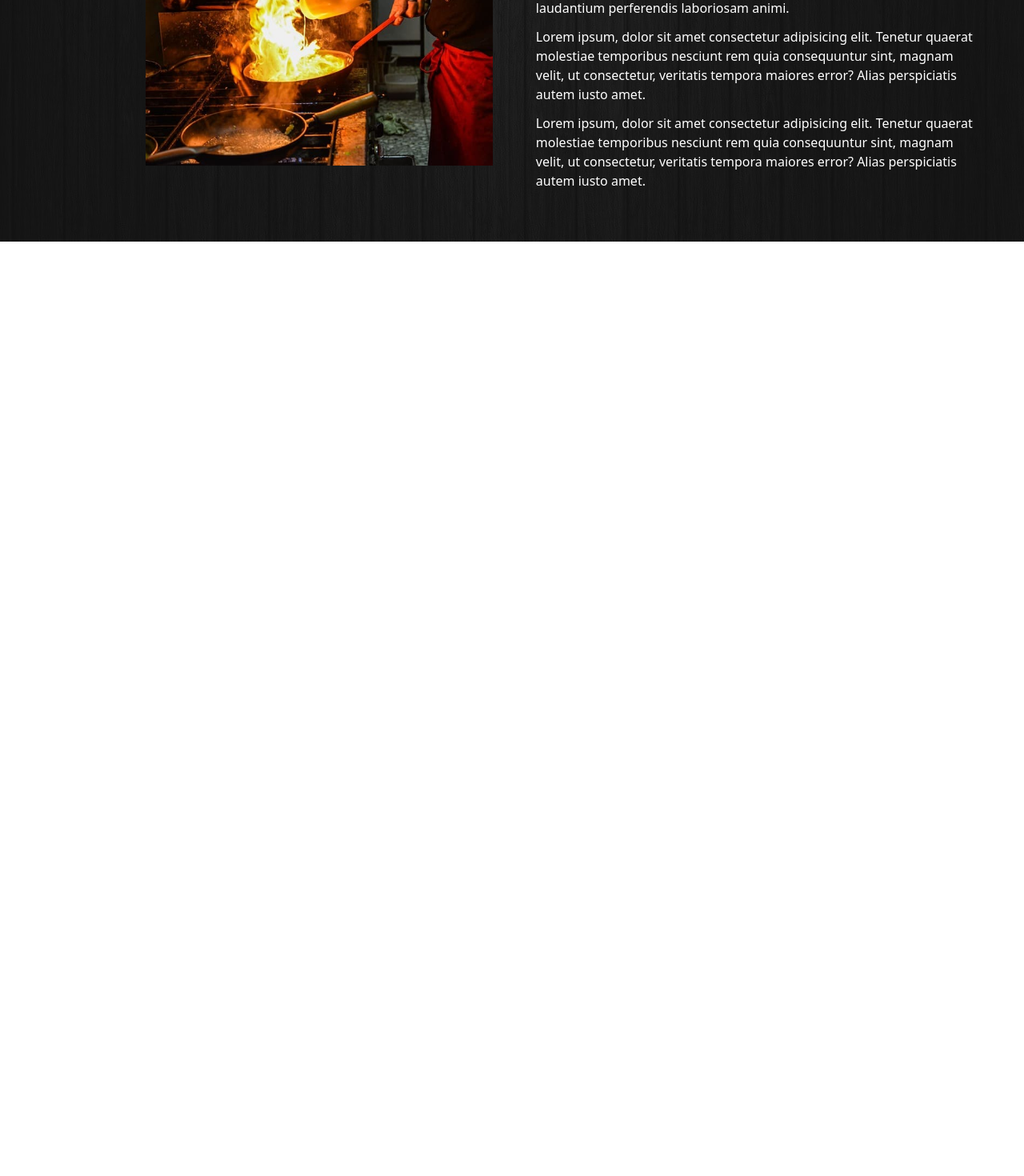
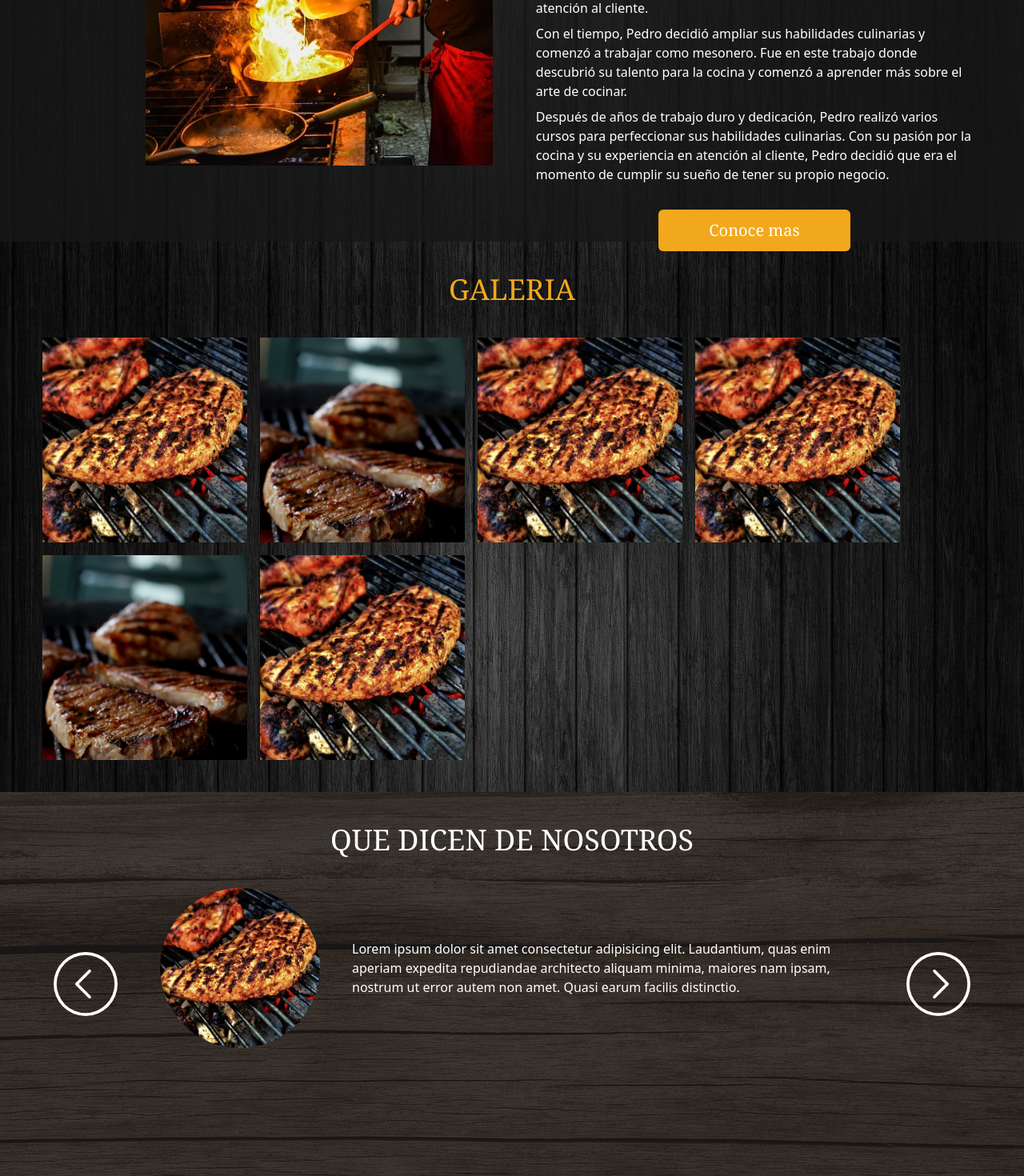
Before and after one commit to Mac32/parripollos-baje, a Next.js app: page / in a window 1280 px wide. Shown: the part 1218-2688 px from the top of the page at 80% size. Before the commit the page ends 1520 px from the top, so only its background shows below. Built offline with nearby package versions, Linux system fonts and the light colour scheme.

Commit message:
add new things and I make the carrusel of feedback section

```diff
--- /dev/null
+++ b/src/components/ButtonOfSection.tsx
@@ -0,0 +1,11 @@
+import Link from 'next/link'
+
+interface props {
+  href: string
+  children: string
+}
+export default function ButtonOfSection ({ href, children }: props): JSX.Element {
+  return (
+    <Link className='text-white self-center text-xl font-serif w-60 text-center rounded-md p-3 bg-[#F2A81D]' href={href}>{children}</Link>
+  )
+}
--- /dev/null
+++ b/src/components/SectionFeedBack.tsx
@@ -0,0 +1,49 @@
+import Image from 'next/image'
+import { useState } from 'react'
+import { comments } from '../data/comments'
+import ArrowLeft from './icons/ArrowLeft'
+import ArrowRigth from './icons/ArrowRight'
+export default function SectionFeedBack (): JSX.Element {
+  const [currentCommentIndex, setCurrentCommentIndex] = useState(0)
+
+  const beforComment = (): void => {
+    if (currentCommentIndex <= 0) {
+      setCurrentCommentIndex(3)
+    }
+    setCurrentCommentIndex(
+      (currentCommentIndex - 1) % 3
+    )
+  }
+
+  const nextComment = (): void => {
+    setCurrentCommentIndex(
+      (currentCommentIndex + 1) % 3
+    )
+  }
+
+  return (
+    <div id='feedback' className='h-[30rem] mt-10'>
+      <div className='h-[30rem] bg-[#171717]/80 relative'>
+
+        <h2 className='text-white text-center font-serif text-4xl pt-10'>QUE DICEN DE NOSOTROS</h2>
+        <div className='flex gap-10 justify-center mt-10'>
+          <div className='rounded-full overflow-hidden flex'>
+            <Image
+              alt='is a woman'
+              src={comments[Math.abs(currentCommentIndex)].image}
+              width={200}
+              height={200}
+            />
+          </div>
+          <div className='text-white w-1/2 flex justify-center items-center'>
+            <p>
+              {comments[Math.abs(currentCommentIndex)].comment}
+            </p>
+          </div>
+        </div>
+        <button className='absolute h-full top-0 w-1/6 flex justify-center items-center flex-col' onClick={beforComment}><ArrowLeft /></button>
+        <button className='absolute h-full top-0 w-1/6 flex justify-center items-center flex-col right-0' onClick={nextComment}><ArrowRigth /></button>
+      </div>
+    </div>
+  )
+}
--- /dev/null
+++ b/src/components/SectionGalery.tsx
@@ -0,0 +1,57 @@
+import TitleOfSection from './TitleOfSection'
+import Image from 'next/image'
+import meet2 from '../assets/Images/meat-2.jpg'
+import meet from '../assets/Images/meat.jpg'
+
+export default function SectionGalery (): JSX.Element {
+  return (
+    <div className=''>
+      <TitleOfSection>GALERIA</TitleOfSection>
+      <div className='mt-10 flex flex-wrap gap-4 w-11/12 mx-auto '>
+        <div className=' w-64 h-64 '>
+          <Image
+            className=''
+            alt='Chef cooking'
+            src={meet2}
+          />
+        </div>
+        <div className='overflow-hidden w-64 h-64'>
+          <Image
+            className=''
+            alt='Fire'
+            src={meet}
+          />
+        </div>
+        <div className='overflow-hidden w-64 h-64 '>
+          <Image
+            className=''
+            alt='Chef cooking'
+            src={meet2}
+          />
+        </div>
+        <div className='overflow-hidden w-64 h-64 '>
+          <Image
+            className=''
+            alt='Meet image'
+            src={meet2}
+          />
+        </div>
+        <div className='overflow-hidden w-64 h-64 '>
+          <Image
+            className=''
+            alt='Meet image'
+            src={meet}
+          />
+        </div>
+        <div className='overflow-hidden w-64 h-64'>
+          <Image
+            className=''
+            alt='Meet image'
+            src={meet2}
+          />
+        </div>
+
+      </div>
+    </div>
+  )
+}
--- a/src/components/SectionOurChef.tsx
+++ b/src/components/SectionOurChef.tsx
@@ -1,5 +1,8 @@
 import Image from 'next/image'
 import chef from '../assets/Images/chef.jpg'
+import TitleOfSection from './TitleOfSection'
+import Link from 'next/link'
+import ButtonOfSection from './ButtonOfSection'
 
 export default function SectionOurCheft (): JSX.Element {
   return (
@@ -13,13 +16,20 @@ export default function SectionOurCheft (): JSX.Element {
         />
       </div>
       <div className='w-[56%] mr-16'>
-        <h2 className='text-[#F2A81D] text-center font-serif text-4xl mt-10'>Nuestro Chef</h2>
+        <TitleOfSection>Nuestro Chef</TitleOfSection>
         <div className='text-white mt-6'>
-          <p>Lorem ipsum dolor, sit amet consectetur adipisicing elit. Beatae debitis aliquam quod id asperiores commodi fugit, reiciendis praesentium consequatur! Quam, rem aut obcaecati placeat tempore labore laudantium perferendis laboriosam animi.</p>
-          <p className='mt-3'>Lorem ipsum, dolor sit amet consectetur adipisicing elit. Tenetur quaerat molestiae temporibus nesciunt rem quia consequuntur sint, magnam velit, ut consectetur, veritatis tempora maiores error? Alias perspiciatis autem iusto amet.
+          <p>
+            Pedro García, desde joven, descubrió su pasión por la coctelería y comenzó trabajando como bartender en varios bares y restaurantes. Sabía cómo preparar los mejores tragos y ganó mucha experiencia en atención al cliente.
           </p>
-          <p className='mt-3'>Lorem ipsum, dolor sit amet consectetur adipisicing elit. Tenetur quaerat molestiae temporibus nesciunt rem quia consequuntur sint, magnam velit, ut consectetur, veritatis tempora maiores error? Alias perspiciatis autem iusto amet.
+          <p className='mt-2'>
+            Con el tiempo, Pedro decidió ampliar sus habilidades culinarias y comenzó a trabajar como mesonero. Fue en este trabajo donde descubrió su talento para la cocina y comenzó a aprender más sobre el arte de cocinar.
           </p>
+          <p className='mt-2'>
+            Después de años de trabajo duro y dedicación, Pedro realizó varios cursos para perfeccionar sus habilidades culinarias. Con su pasión por la cocina y su experiencia en atención al cliente, Pedro decidió que era el momento de cumplir su sueño de tener su propio negocio.
+          </p>
+          <div className='flex flex-col mt-8'>
+            <ButtonOfSection href='/ourchef'>Conoce mas</ButtonOfSection>
+          </div>
         </div>
       </div>
     </div>
--- a/src/components/SectionOurHistory.tsx
+++ b/src/components/SectionOurHistory.tsx
@@ -2,6 +2,8 @@ import Image from 'next/image'
 import imageFire from '../assets/Images/fire.jpg'
 import imageFood from '../assets/Images/meat.jpg'
 import imageFood2 from '../assets/Images/meat-2.jpg'
+import Link from 'next/link'
+import ButtonOfSection from './ButtonOfSection'
 
 export default function SectionOurHistory (): JSX.Element {
   return (
@@ -29,11 +31,19 @@ export default function SectionOurHistory (): JSX.Element {
       <div className='w-[50%] mr-16'>
         <h2 className='text-[#F2A81D] text-center font-serif text-4xl mt-10'>Nuestra Historia</h2>
         <div className='text-white mt-6'>
-          <p>Lorem ipsum dolor, sit amet consectetur adipisicing elit. Beatae debitis aliquam quod id asperiores commodi fugit, reiciendis praesentium consequatur! Quam, rem aut obcaecati placeat tempore labore laudantium perferendis laboriosam animi.</p>
-          <p className='mt-3'>Lorem ipsum, dolor sit amet consectetur adipisicing elit. Tenetur quaerat molestiae temporibus nesciunt rem quia consequuntur sint, magnam velit, ut consectetur, veritatis tempora maiores error? Alias perspiciatis autem iusto amet.
+          <p>
+            Parripollos B.A.J.E. es una pollería familiar con una historia muy especial detrás de su nombre. Todo comenzó hace varios años, cuando Pedro García, un joven emprendedor, decidió iniciar su propio negocio de venta de pollos asados.
           </p>
-          <p className='mt-3'>Lorem ipsum, dolor sit amet consectetur adipisicing elit. Tenetur quaerat molestiae temporibus nesciunt rem quia consequuntur sint, magnam velit, ut consectetur, veritatis tempora maiores error? Alias perspiciatis autem iusto amet.
+          <p className='mt-2'>
+            Pedro trabajó arduamente para construir su pollería desde cero, dedicando su tiempo y esfuerzo a cada detalle. Con el tiempo, el negocio comenzó a crecer y a prosperar, convirtiéndose en un lugar muy popular para comprar pollos asados en la zona.
           </p>
+          <p className='mt-2'>
+            Pero durante el difícil período de crisis en Venezuela, la pollería se vio obligada a cerrar debido a la falta de materia prima para trabajar. Fue un momento muy difícil para todos en la familia, pero nunca perdieron la fe y la esperanza de que algún día volverían a abrir las puertas de Parripollos.
+
+          </p>
+          <div className='mt-5 flex flex-col'>
+            <ButtonOfSection href='/ourhistory'>Conoce mas</ButtonOfSection>
+          </div>
         </div>
       </div>
     </div>
--- /dev/null
+++ b/src/components/TitleOfSection.tsx
@@ -0,0 +1,9 @@
+interface params {
+  children: string
+}
+
+export default function TitleOfSection ({ children }: params): JSX.Element {
+  return (
+    <h2 className='text-[#F2A81D] text-center font-serif text-4xl mt-10'>{children}</h2>
+  )
+}
--- /dev/null
+++ b/src/components/icons/ArrowLeft.tsx
@@ -0,0 +1,16 @@
+export default function ArrowLeft (): JSX.Element {
+  return (
+    <svg
+      className='fill-white'
+      xmlns='http://www.w3.org/2000/svg'
+      data-name='Livello 1'
+      viewBox='0 0 128 128'
+      width={150}
+      height={80}
+    >
+      <title />
+      <path d='M64 0a64 64 0 1 0 64 64A64.07 64.07 0 0 0 64 0Zm0 122a58 58 0 1 1 58-58 58.07 58.07 0 0 1-58 58Z' />
+      <path d='M74.12 35.88a3 3 0 0 0-4.24 0l-26 26a3 3 0 0 0 0 4.24l26 26a3 3 0 0 0 4.24-4.24L50.24 64l23.88-23.88a3 3 0 0 0 0-4.24Z' />
+    </svg>
+  )
+}
--- /dev/null
+++ b/src/components/icons/ArrowRight.tsx
@@ -0,0 +1,16 @@
+export default function ArrowRigth (): JSX.Element {
+  return (
+    <svg
+      className='fill-white'
+      xmlns='http://www.w3.org/2000/svg'
+      data-name='Livello 1'
+      viewBox='0 0 128 128'
+      width={100}
+      height={80}
+    >
+      <title />
+      <path d='M64 0a64 64 0 1 0 64 64A64.07 64.07 0 0 0 64 0Zm0 122a58 58 0 1 1 58-58 58.07 58.07 0 0 1-58 58Z' />
+      <path d='M58.12 35.88a3 3 0 0 0-4.24 4.24L77.76 64 53.88 87.88a3 3 0 1 0 4.24 4.24l26-26a3 3 0 0 0 0-4.24Z' />
+    </svg>
+  )
+}
--- /dev/null
+++ b/src/data/comments.tsx
@@ -0,0 +1,23 @@
+import Woman from '../assets/Images/meat-2.jpg'
+import Img2 from '../assets/Images/grilling.jpg'
+import Img3 from '../assets/Images/fire.jpg'
+
+export const comments = [
+  {
+    image: Woman,
+    name: 'Juan',
+    comment: 'Lorem ipsum dolor sit amet consectetur adipisicing elit. Laudantium, quas enim aperiam expedita repudiandae architecto aliquam minima, maiores nam ipsam, nostrum ut error autem non amet. Quasi earum facilis distinctio.'
+  },
+  {
+    image: Img2,
+    name: 'Juan-2',
+    comment: 'Lorem ipsum dolor sit amet, consectetur adipisicing elit. Sit, obcaecati dolore adipisci modi deleniti debitis cupiditate sapiente at illum consequatur iure, dolores fuga perferendis non delectus facere accusamus reiciendis excepturi.'
+
+  },
+  {
+    image: Img3,
+    name: 'Juan-3',
+    comment: 'Lorem ipsum dolor sit amet consectetur, adipisicing elit. Fugiat quasi esse unde pariatur nesciunt cupiditate tempore delectus voluptatum adipisci dolorem. Sed numquam doloremque, vitae officiis optio rem nam sapiente nobis!'
+
+  }
+]
--- a/src/pages/index.tsx
+++ b/src/pages/index.tsx
@@ -1,5 +1,7 @@
 import Hero from '@/components/Hero'
 import Layout from '@/components/Layout'
+import SectionFeedBack from '@/components/SectionFeedBack'
+import SectionGalery from '@/components/SectionGalery'
 import SectionOurChef from '@/components/SectionOurChef'
 import SectionOurHistory from '@/components/SectionOurHistory'
 
@@ -10,6 +12,8 @@ export default function Home (): JSX.Element {
         <Hero />
         <SectionOurHistory />
         <SectionOurChef />
+        <SectionGalery />
+        <SectionFeedBack />
       </>
 
     </Layout>
--- a/src/styles/globals.css
+++ b/src/styles/globals.css
@@ -5,3 +5,9 @@
 body {
   background-image: url('../assets/Images/wood.jpg');
 }
+
+#feedback {
+  background-image: url('../assets/Images/wood-2.jpg');
+  background-repeat: no-repeat;
+  background-size: cover;
+}
```
Also changed, not shown: src/assets/Images/woman.jpg (added), src/assets/Images/wood-2.jpg (added).
